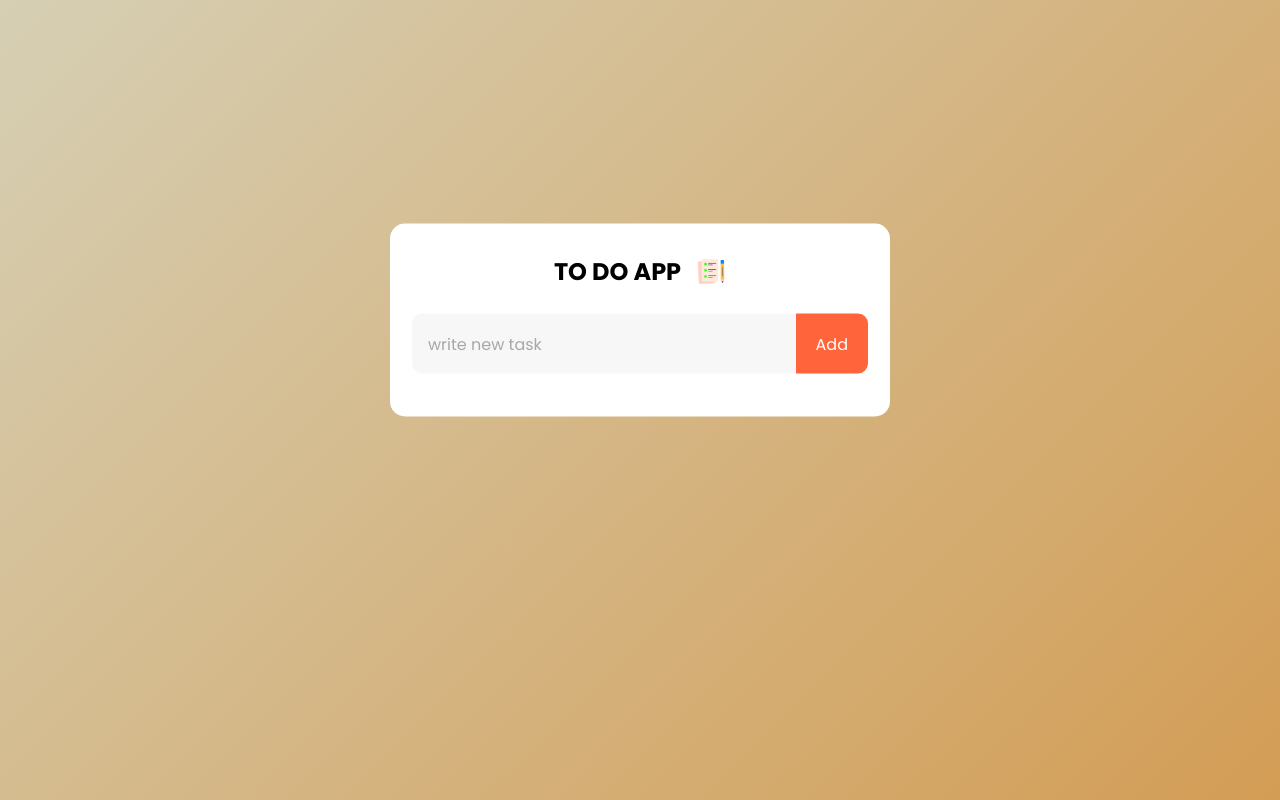
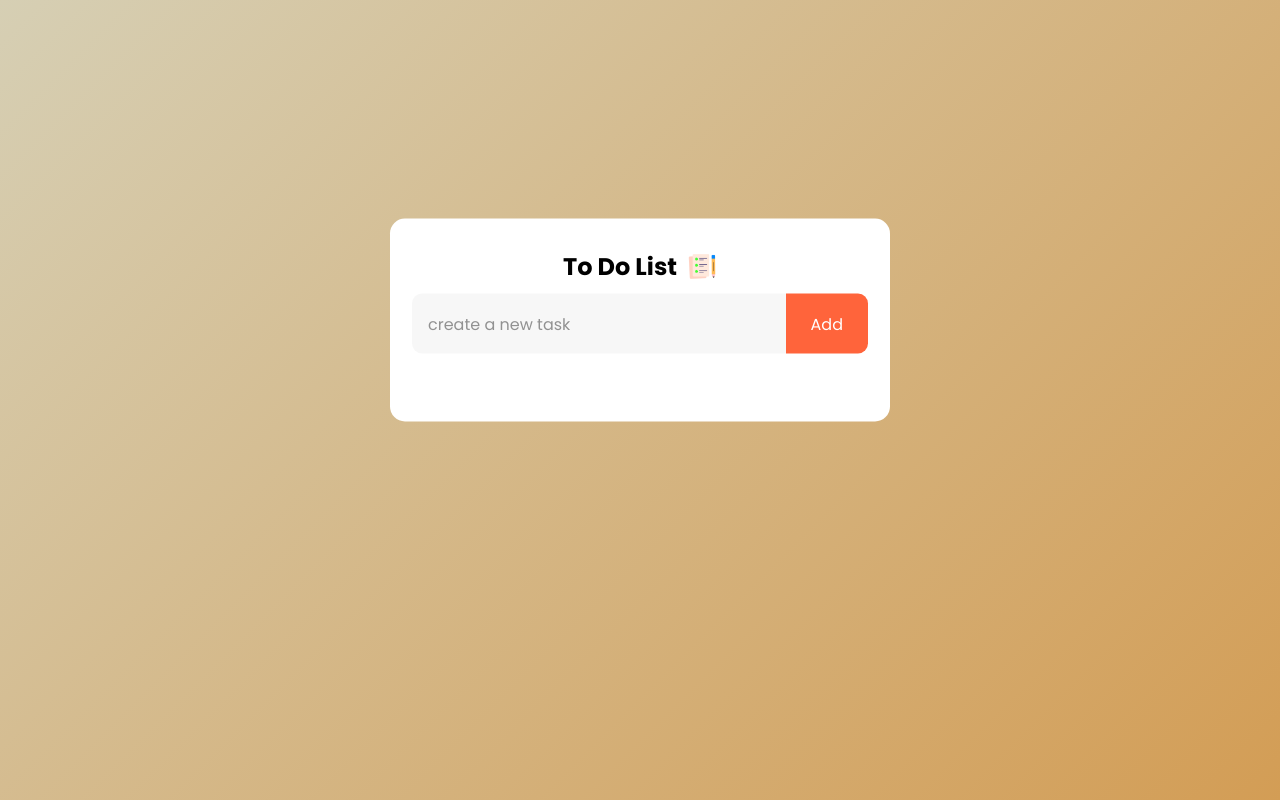
Before and after one commit to JyotroopS/To-Do-App, a plain HTML site: page index.html in a window 1280 px wide. Drawn offline with Linux system fonts and the light colour scheme.

Commit message:
bit more improvements

```diff
--- a/index.html
+++ b/index.html
@@ -12,12 +12,14 @@
     <body>
         <div class="container">
             <div class="todo-app">
-                <h2>To Do App <img src="assets/icon.png"></h2>
+                <h2>To Do List <img src="assets/icon.png"></h2>
 
                 <div class="input-container">
-                    <input type="text" id="input-box" placeholder="write new task" />
+                    <input type="text" id="input-box" placeholder="create a new task" />
                     <button onclick="addTask()" id="addButton">Add</button>
                 </div>
+
+                <br>
 
                 <ul id="list-container">
                     <!-- <li class="checked">Task 1</li>
--- a/style.css
+++ b/style.css
@@ -30,16 +30,15 @@
 }
 
 .todo-app h2 {
-    margin-bottom: 25px;
+    margin-bottom: 10px;
     display: flex;
-    text-transform: uppercase;
 
     color: black;
 
     display: flex;
     align-items: center;
     justify-content: center;
-    gap: 15px;
+    gap: 10px;
 }
 
 .todo-app h2 img {
@@ -74,13 +73,13 @@ input {
 }
 
 input::placeholder {
-    color: rgba(0, 0, 0, 0.321);
+    color: rgba(0, 0, 0, 0.411);
     font-size: 16px;
 }
 
 button {
     height: 60px;
-    padding: 10px 20px;
+    padding: 10px 25px;
     border: none;
 
     background: #FF643B;
```
